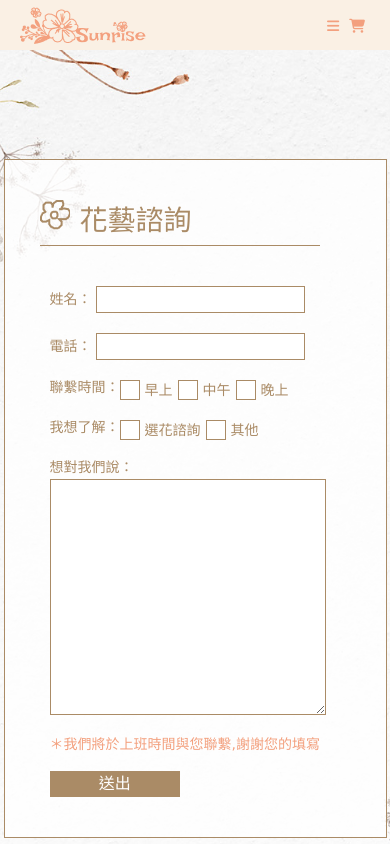
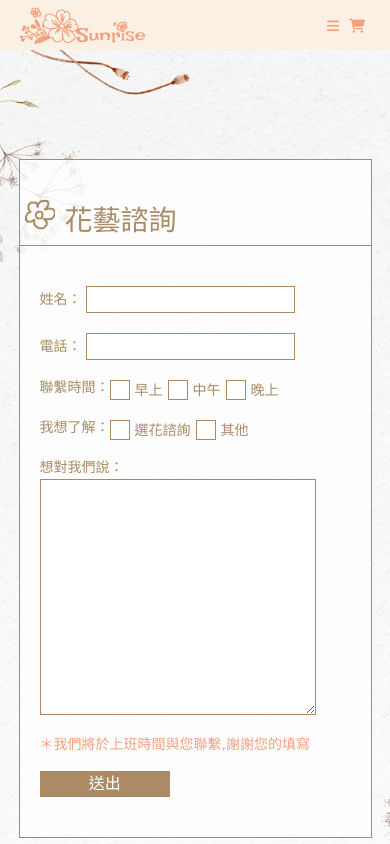
Before and after one commit to choco1010/myProject, a plain HTML site: page contactus.html in a window 390 px wide. Shown: the top 844 px of the page. Drawn offline with Linux system fonts and the light colour scheme.

Commit message:
修改contact us標題底線拉長

```diff
--- a/css/contactus.css
+++ b/css/contactus.css
@@ -43,6 +43,8 @@ h2::before{
     width: 30px;
     height: 30px;
     background-image: url(../img/flowericon.png);
+    background-position: cover;
+    background-repeat: no-repeat;
     margin-right: 10px;
 }
 /* ---------- contactBlock ---------- */
@@ -208,8 +210,17 @@ input[type="text"]:focus {
 @media screen and (max-width: 768px){
     .background{
         width: 90%;
-        padding: 40px 30px 40px 0;
+        padding: 40px 0px;
     }
+
+    .questionTitle{
+        width: 100%;
+    }
+
+    .contactBlock{
+        margin-left: 10px;
+    }
+
     .contactImg{
         display: none;
     }
@@ -223,4 +234,8 @@ input[type="text"]:focus {
         width: 270px;
         height: 230px;
     }
+
+    h2::before{
+       margin-left: 5px;
+    }
 }
```
